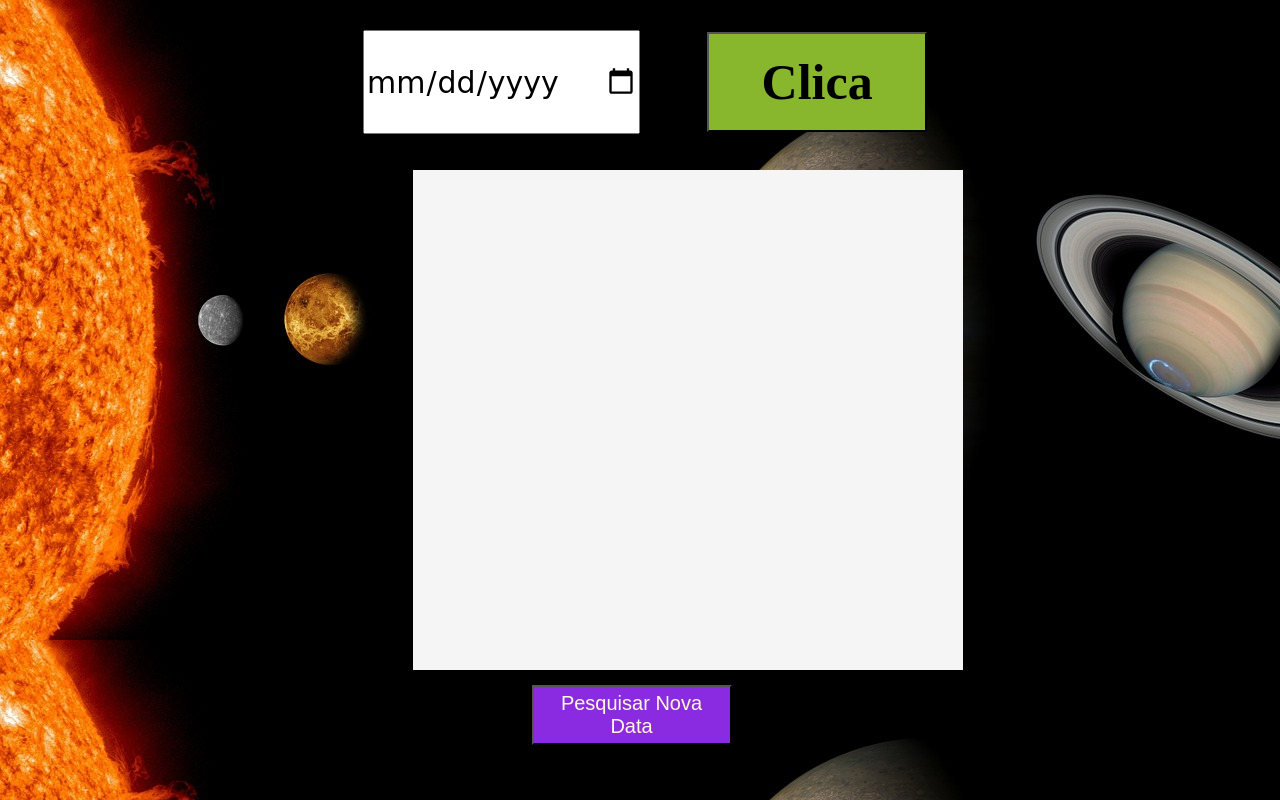
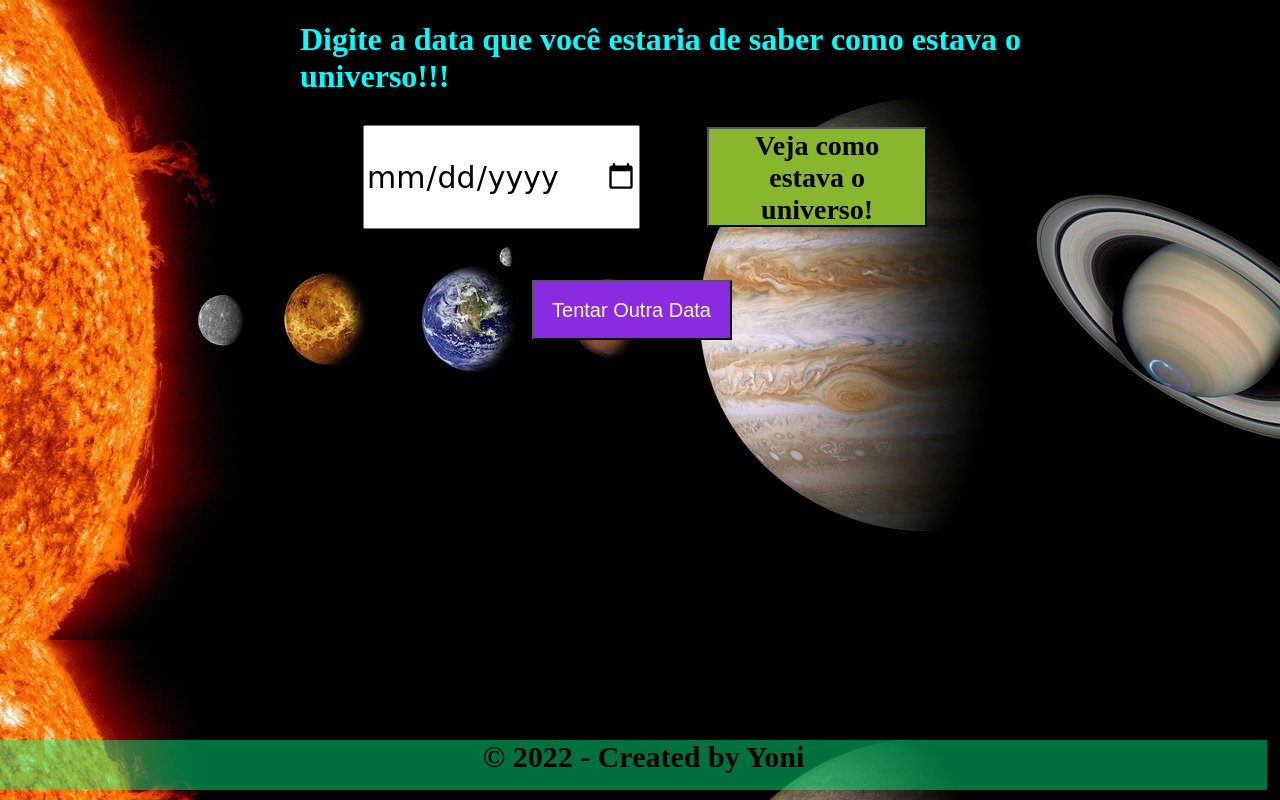
Before and after one commit to yonirg/Projeto-APOD, a plain HTML site: page Projeto APOD/index.html in a window 1280 px wide. Drawn offline with nearby package versions, Linux system fonts and the light colour scheme.

Commit message:
FInalizado

```diff
--- a/Projeto APOD/index.html
+++ b/Projeto APOD/index.html
@@ -9,21 +9,28 @@
 </head>
 <body>
     <div id="tudo">
+        <h1>Digite a data que você estaria de saber como estava o universo!!!</h1>
         <div id="container">
             <input type="date" id="data" placeholder="Digite o dia">
-            <button id="botao">Clica</button><br><br>
+            <button id="botao">Veja como estava o universo!</button><br><br>
         </div>     <br><br>
 
         <div id="caixa">
             <div class="media">
                 <img id="resultadoIMG" src=""></img>
+                <img style="height: 100px;" id="spinner"  src="loading-buffering.gif" >
+
                 <iframe id="video" src="" frameborder="0"></iframe>
+
             </div>
     </div>
-        <div id="reinicio"><button id="reset">Pesquisar Nova Data</button><br><br>
+        <div id="reinicio"><button id="reset">Tentar Outra Data</button><br><br>
         </div>
 </div>
+    <footer id="rodape">
 
+        <p> &copy 2022 - Created by Yoni</p>
+    </footer>
     <script  src="https://code.jquery.com/jquery-3.6.0.min.js"></script>
     <script>
       $(function(){
@@ -31,21 +38,33 @@
           reiniciaPrograma()
       })
         function procuraEexibeArquivo(){
+
+
+            $('#caixa').addClass('desaparece')
+
             $('#botao').one("click", function (){
+                $('#spinner').addClass('spinner').show()
+            $('#caixa').removeClass('desaparece')
+
+
+
             var diaMesAno = $('#data').val()
 
             var dados = {date: diaMesAno}
             $.get('https://api.nasa.gov/planetary/apod?api_key=dMPHJ8MdWzSafEhcsc1gYiPWx9PbRqBrpF9y9Hay', dados, function(data){
 
-                console.log(data.url)
+                console.log(data.url)//saber se achou o arquivo
                 var imagem = $('#resultadoIMG')
                 var vid = $('#video')
                 if(data.media_type == "image"){
+                    $('#resultadoIMG').show()
 
                     imagem.attr('src', data.url)
-
+                    $('#spinner').addClass('desaparece')
                 }else{
+                    $('#video').show()
                     vid.attr('src', data.url)
+                    $('#spinner').addClass('desaparece')
                 }
 
 
@@ -64,6 +83,7 @@
                 vid.attr('src', null)
                 $('#data').attr('disabled', false)
                 procuraEexibeArquivo()
+
             })
         }
 
--- a/Projeto APOD/style.css
+++ b/Projeto APOD/style.css
@@ -1,3 +1,4 @@
+
 body{
     background-image: url(./solar-system-439046_1920.jpg);
     width: 90%;
@@ -11,6 +12,10 @@ body{
     width: auto ;
     margin-left: 100px;
 }
+h1{
+    color: aqua;
+    margin-left: 200px;
+}
 #container{
     display: flex;
     max-width: 100%;
@@ -23,6 +28,7 @@ body{
 }
 #resultadoIMG{
     margin-left: 300px;
+    display: none;
 }
 #reinicio{
     display: flex;
@@ -50,7 +56,7 @@ body{
 #botao{
     height:100px ;
     width:220px;
-    font-size: 50px;
+    font-size: 28px;
     font-family:'Times New Roman', Times, serif;
     font-weight: bold;
     background-color: rgb(136, 182, 45)
@@ -70,3 +76,29 @@ body{
     margin-left: 50px;
 
 }
+#video{
+    margin-right:297px ;
+    display: none;
+}
+.desaparece{
+    display: none;
+}
+#spinner{
+    height: 100px;
+    margin-left: 150px;
+}
+#rodape{
+    height: 50px;
+
+    background-color: rgba(0, 255, 136, 0.445);
+    margin-top: 400px;
+    width: 110% ;
+}
+#rodape p{
+    font-size: 30px;
+    margin-left: 10px;
+    display: flex;
+    width: 100%;
+    justify-content: center;
+    font-weight: bold;
+}
```
Also changed, not shown: Projeto APOD/loading-buffering.gif (added).
